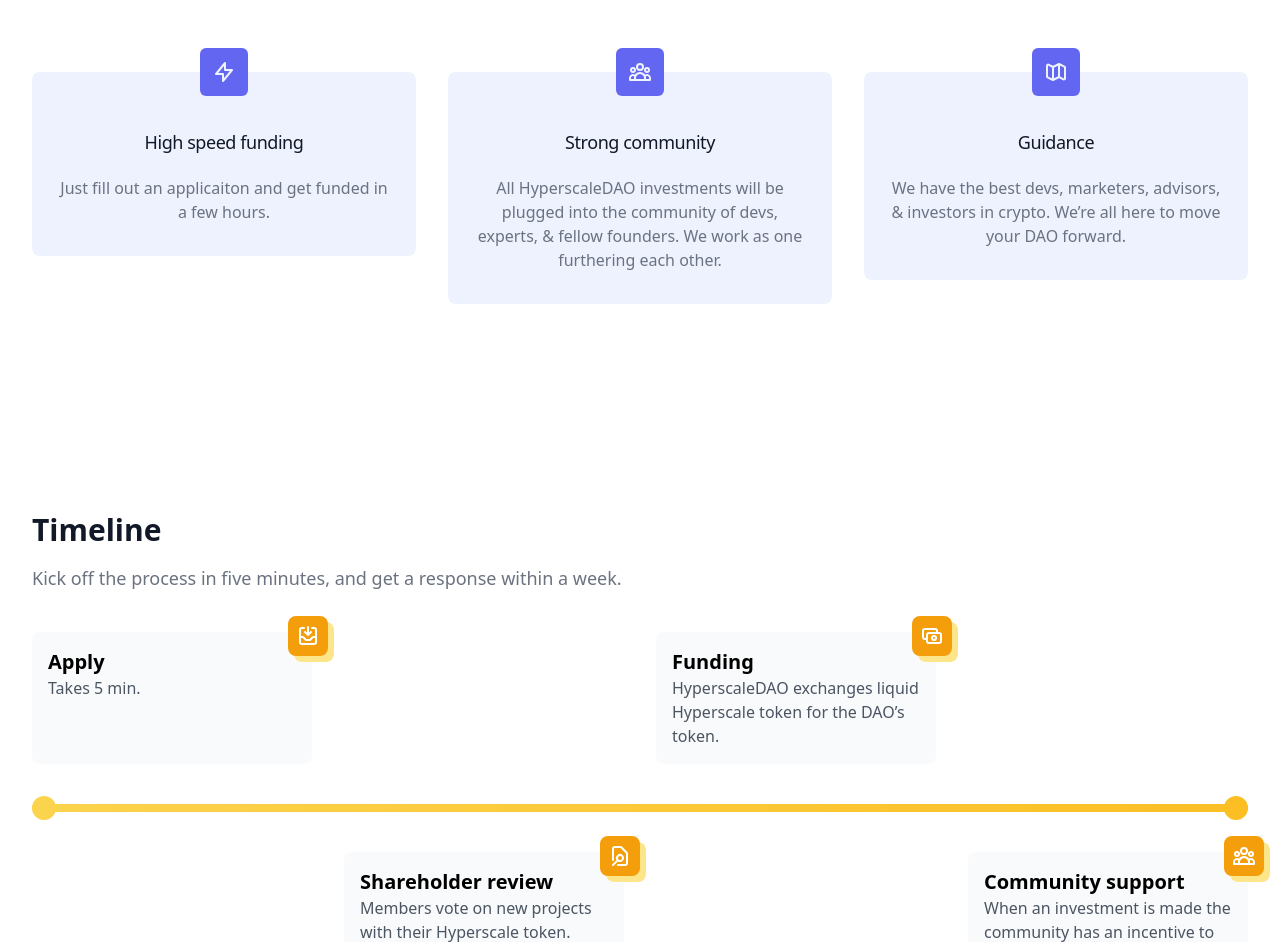
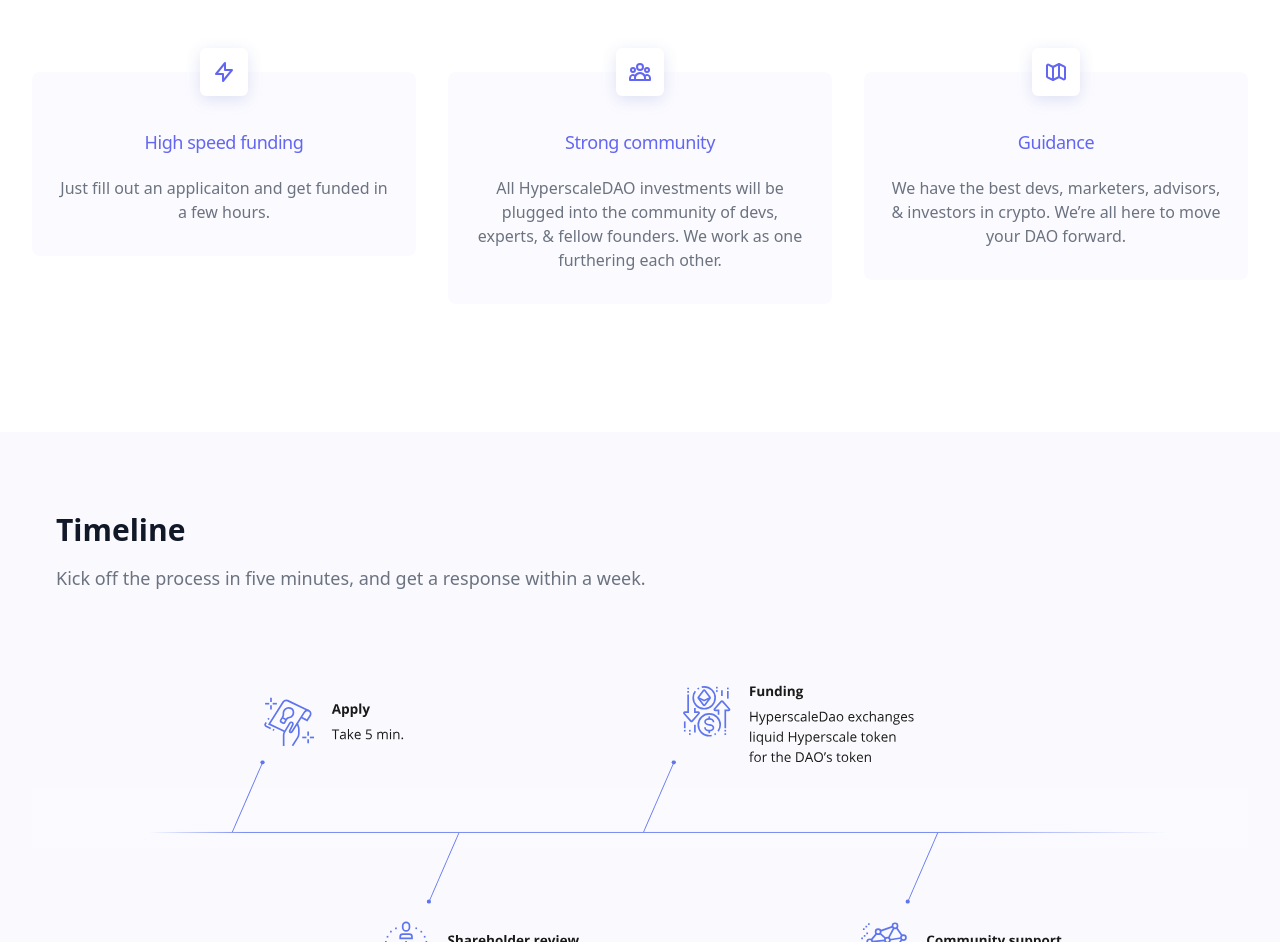
Before and after one commit to metasj/frontend, a Next.js app: page / in a window 1280 px wide. Shown: the part 910-1852 px from the top of the page. Built offline with nearby package versions, Linux system fonts and the light colour scheme; what @tailwindcss/typography would draw is missing.

Commit message:
more changes

```diff
--- a/src/pages/index.js
+++ b/src/pages/index.js
@@ -207,18 +207,21 @@
 				<p className="mt-5 max-w-prose mx-auto text-xl text-gray-500">
 					Fast feedback and funding decisions so you can focus on execution.
 				</p>
-				<div className="mt-12">
+				<div className="mt-12 mx-12 md:mx-0">
 					<div className="grid grid-cols-1 gap-8 lg:grid-cols-3">
 						{features.map(feature => (
 							<div key={feature.name} className="pt-6">
-								<div className="flow-root bg-indigo-50 rounded-lg px-6 pb-8">
+								<div className="flow-root bg-[#FBFBFF] rounded-lg px-6 pb-8">
 									<div className="-mt-6">
 										<div>
-											<span className="inline-flex items-center justify-center p-3 bg-indigo-500 rounded-md transform">
-												<feature.icon className="h-6 w-6 text-indigo-50" aria-hidden="true" />
+											<span
+												className="inline-flex items-center justify-center p-3 bg-white shadow rounded-md transform"
+												style={{ boxShadow: '0px 4px 16px 0px #3447AE26' }}
+											>
+												<feature.icon className="h-6 w-6 text-indigo-500" aria-hidden="true" />
 											</span>
 										</div>
-										<h3 className="mt-8 text-lg font-medium text-gray-900 tracking-tight">
+										<h3 className="mt-8 text-lg font-medium text-indigo-500 tracking-tight">
 											{feature.name}
 										</h3>
 										<p className="mt-5 text-base text-gray-500">{feature.desc}</p>
@@ -230,30 +233,16 @@
 				</div>
 			</div>
 		</div>
-		<div className="max-w-7xl mx-auto py-16 px-4 sm:px-6 lg:py-20 lg:px-8">
-			<div>
+		<div className="py-16 lg:py-20 lg:px-8 bg-[#FAFAFE]">
+			<div className="max-w-7xl mx-auto px-4 sm:px-6">
 				<h2 className="text-3xl font-extrabold text-gray-900">Timeline</h2>
 				<p className="mt-4 text-lg text-gray-500">
 					Kick off the process in five minutes, and get a response within a week.
 				</p>
 			</div>
-			<div className="mt-10 relative mx-4 md:mx-0">
-				<div className="grid md:grid-cols-4 grid-cols-1 md:gap-x-8 space-y-6 md:space-y-0">
-					<TimelineItem item={timeline[0]} />
-					<div className="hidden md:block" />
-					<TimelineItem item={timeline[1]} />
-				</div>
-				<div className="relative my-10 hidden md:block">
-					<div className="absolute inset-y-0 left-0 w-6 h-6 rounded-full bg-yellow-300 -mt-2" />
-					<div className="w-full h-2 bg-gradient-to-r from-yellow-300 to-yellow-400 rounded-lg" />
-					<div className="absolute inset-y-0 right-0 w-6 h-6 rounded-full bg-yellow-400 -mt-2" />
-				</div>
-				<div className="grid md:grid-cols-4 grid-cols-1 md:gap-x-8 space-y-6 md:space-y-0">
-					<div className="hidden md:block" />
-					<TimelineItem item={timeline[2]} />
-					<div className="hidden md:block" />
-					<TimelineItem item={timeline[3]} />
-				</div>
+			<div className="-mt-20 flex items-center justify-center">
+				<img src="/timeline-sm.svg" className="md:hidden" />
+				<img src="/timeline-lg.svg" className="hidden md:block" />
 			</div>
 		</div>
 		<footer className="flex items-center justify-between bg-indigo-50 py-8 px-40">
```
Also changed, not shown: public/timeline-lg.svg (added), public/timeline-sm.svg (added).
